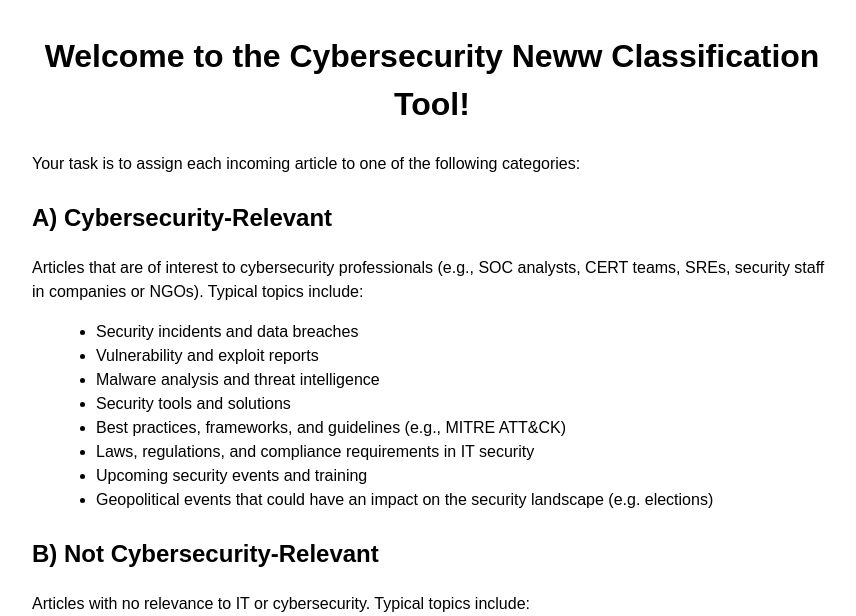
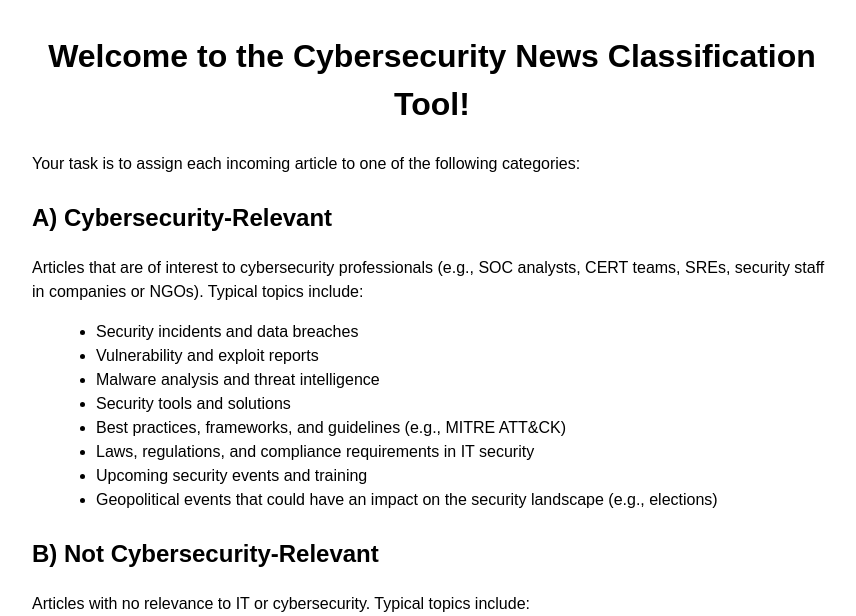
Before and after one commit to taranis-ai/cybersec-survey, a Flask app: page /welcome in a window 1280 px wide. Shown: the top 616 px of the page, without its empty margins (208-1064 px from the left). Run offline with Flask 3, Linux system fonts and the light colour scheme; the visitor is signed in with stand-in values (Sample User, id 1); parts of the project's set-up code (start-up, migrations or seed data) failed here and were passed over.

Commit message:
Update welcome message

```diff
--- a/cybersec_survey/templates/welcome.html
+++ b/cybersec_survey/templates/welcome.html
@@ -53,7 +53,7 @@
   </style>
 </head>
 <body>
-  <h1>Welcome to the Cybersecurity Neww Classification Tool!</h1>
+  <h1>Welcome to the Cybersecurity News Classification Tool!</h1>
   <p>Your task is to assign each incoming article to one of the following categories:</p>
 
   <h2>A) Cybersecurity-Relevant</h2>
@@ -66,7 +66,7 @@
     <li>Best practices, frameworks, and guidelines (e.g., MITRE ATT&CK)</li>
     <li>Laws, regulations, and compliance requirements in IT security</li>
     <li>Upcoming security events and training</li>
-    <li>Geopolitical events that could have an impact on the security landscape (e.g. elections)</li>
+    <li>Geopolitical events that could have an impact on the security landscape (e.g., elections)</li>
   </ul>
 
   <h2>B) Not Cybersecurity-Relevant</h2>
```
